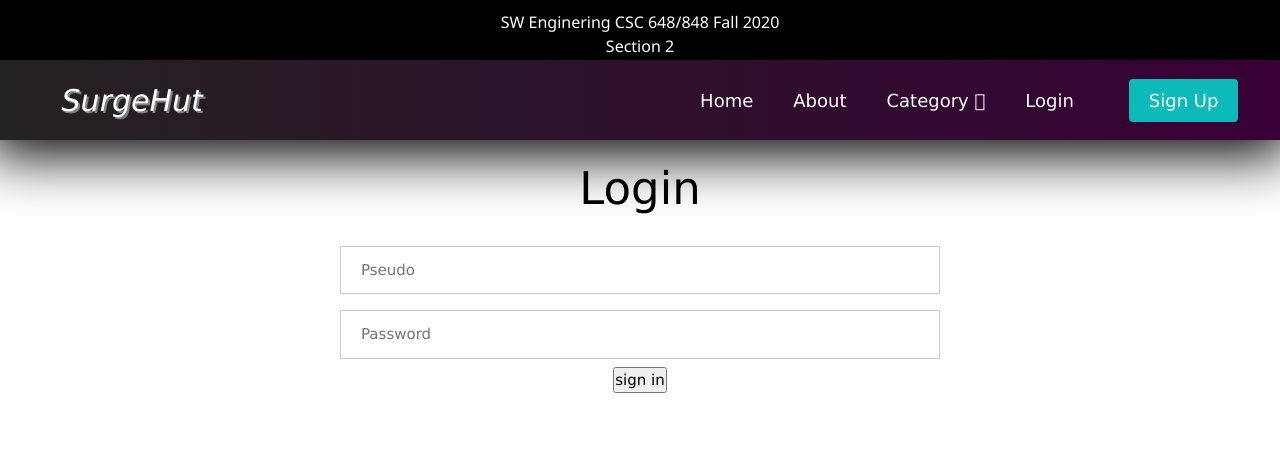
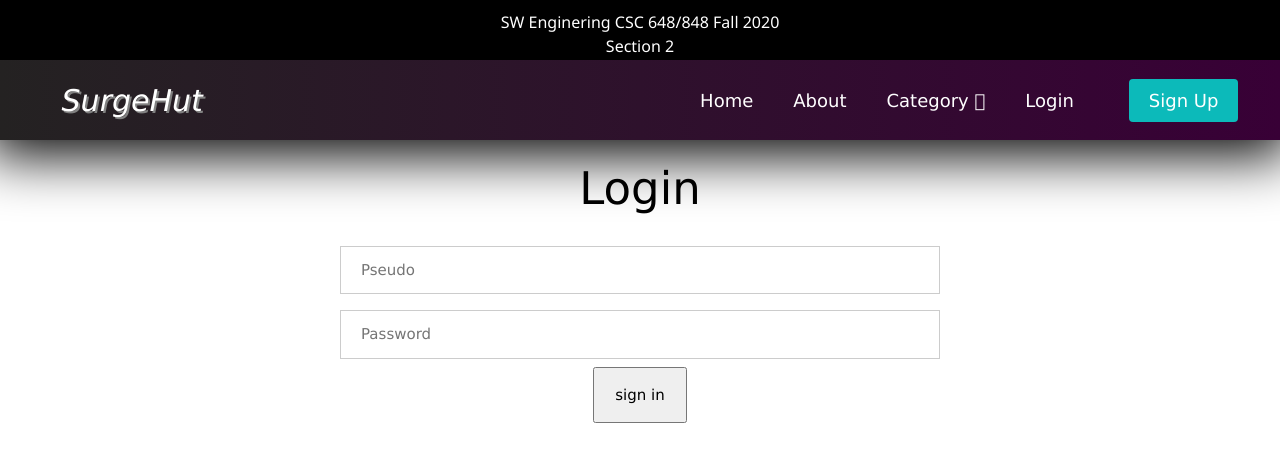
Before and after one commit to dbenavi5/surghut, a Next.js app in the folder application/docker/: page /login in a window 1280 px wide. Shown: the top 462 px of the page. Built offline with nearby package versions, Linux system fonts and the light colour scheme.

Commit message:
adding style to button component

```diff
--- a/application/docker/components/Button.js
+++ b/application/docker/components/Button.js
@@ -1,15 +1,14 @@
 import React from 'react';
 // import styles from './CSS/Button.module.css'
-import styles from './Search.module.css';
+import styles from './Form.module.css';
 
 function Button({onClick, children}) {
   return (
-    <button className={styles.search_btn}
-      onClick={onClick}
-      // className={styles.button}
-    >
-      {children}
-    </button>
+    	<button className={styles.search_btn}
+      	        onClick={onClick}
+        >
+     		 {children}
+    	</button>
   );
 }
 
--- a/application/docker/components/Form.module.css
+++ b/application/docker/components/Form.module.css
@@ -1,6 +1,10 @@
 .form_wrap {
     padding: 1rem;
     font-size: 3rem;
+}
+
+.search_btn {
+    padding: 15px 20px;
 }
 
 .form_input {
@@ -17,5 +21,5 @@
 .searchWrapper {
     margin: 100px 0px;
     padding: 0;
-
+    display: inline-flex;
 }
--- a/application/docker/components/Input.js
+++ b/application/docker/components/Input.js
@@ -65,7 +65,7 @@ function SearchInputWithChoice({value, onTextChange, placeHolder, data, idData})
   };
 
   return (
-    <div>
+    <div className={styles.search_wrap}>
       <input
         list={idData}
         className={styles.form_input}
--- a/application/docker/components/Search.js
+++ b/application/docker/components/Search.js
@@ -2,7 +2,7 @@ import React, {useState} from 'react';
 
 import {SearchInputWithChoice} from './Input';
 import Button from './Button';
-import styles from './Search.module.css';
+import styles from './Form.module.css';
 
 
 function GetCounty(data, key, setResult) {
```
